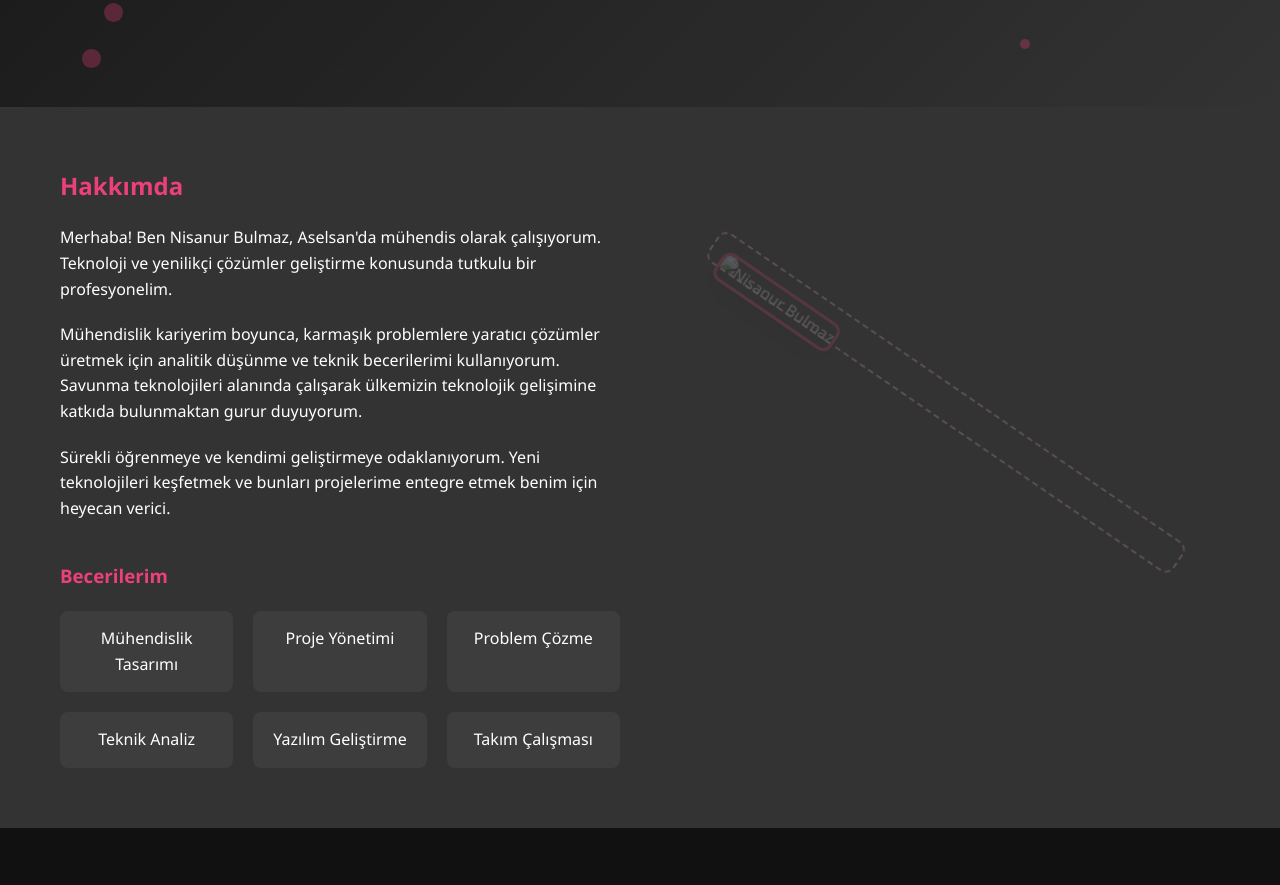
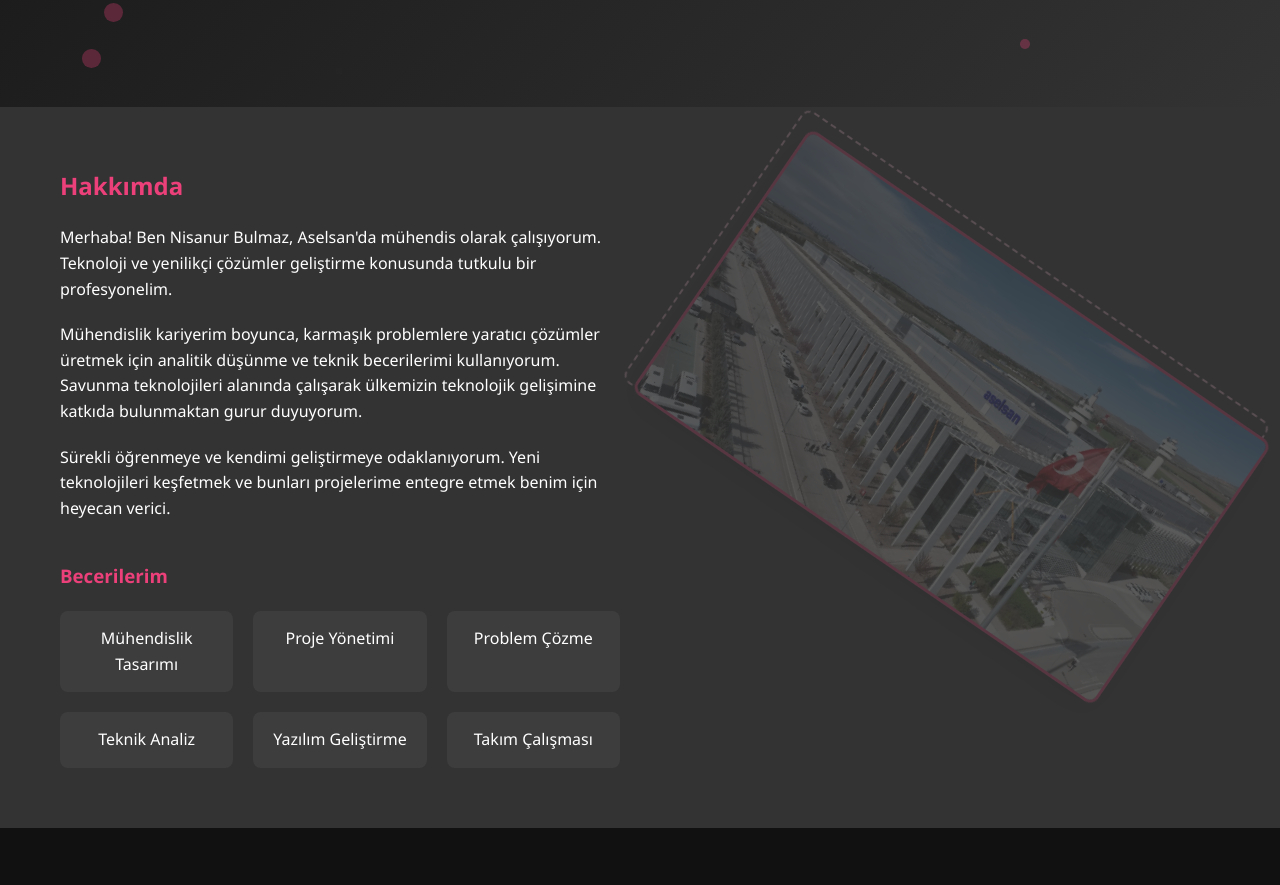
Before and after one commit to devilo015/portfolyo, a plain HTML site: page index.html in a window 1280 px wide. Shown: the part 693-1578 px from the top of the page. Drawn offline with Linux system fonts and the light colour scheme.

Commit message:
Update index.html

```diff
--- a/index.html
+++ b/index.html
@@ -643,7 +643,7 @@
                     </div>
                 </div>
                 <div class="about-image">
-                    <img src=".\66e07269b0b81.jpg/api/placeholder/400/400" alt="Nisanur Bulmaz">
+                    <img src=".\66e07269b0b81.jpg" alt="Nisanur Bulmaz">
                 </div>
             </div>
         </div>
```
